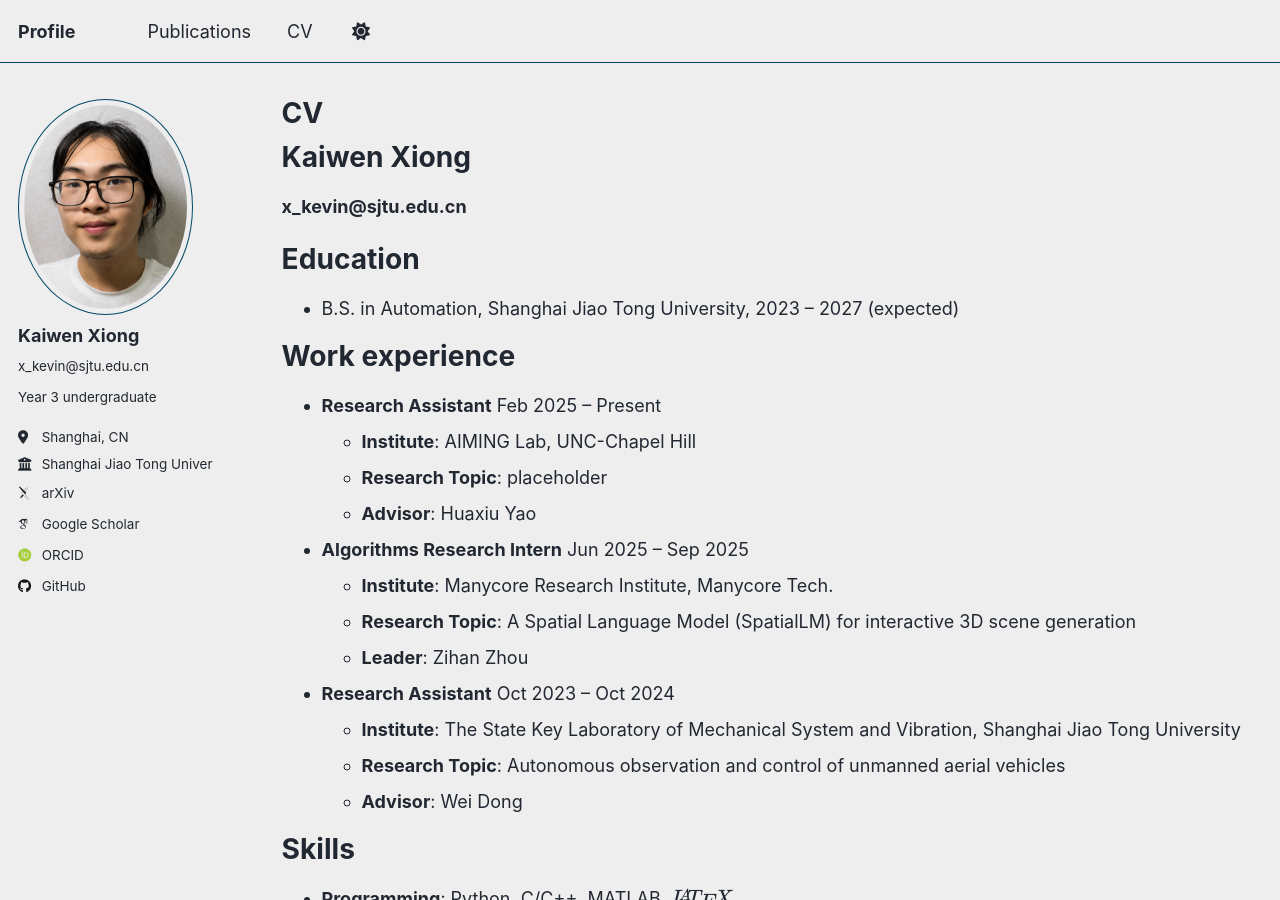
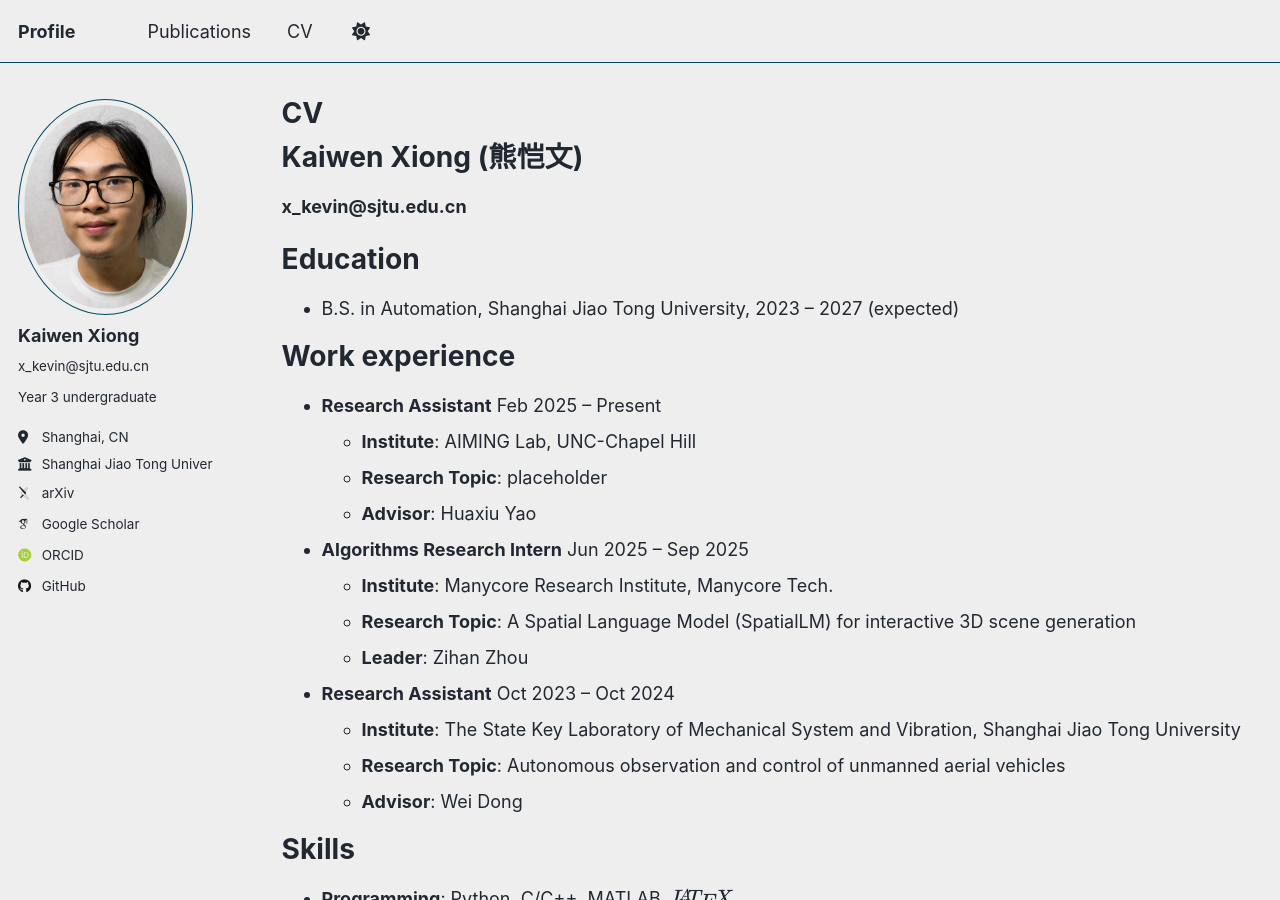
Before and after one commit to kevinx0522/kevinx0522.github.io, a Jekyll site: the page built from _pages/cv.md, in a window 1280 px wide and 900 px high. Built offline with Jekyll 4.4.1, drawn with Linux system fonts in a browser that asks for light colours; some web fonts are replaced; a script that is not in the unit is left out.

Commit message:
Update name

```diff
--- a/_pages/cv.md
+++ b/_pages/cv.md
@@ -9,7 +9,7 @@ redirect_from:
 
 {% include base_path %}
 
-# Kaiwen Xiong
+# Kaiwen Xiong (熊恺文)
 **x_kevin@sjtu.edu.cn**
 
 Education
```
